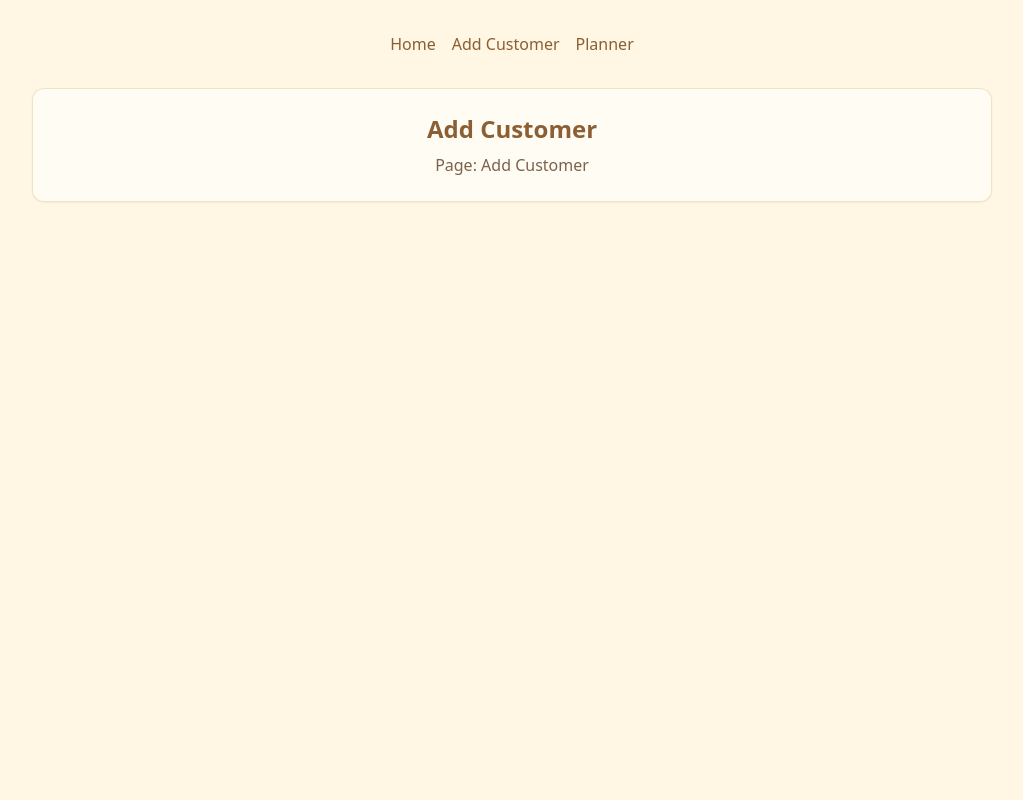
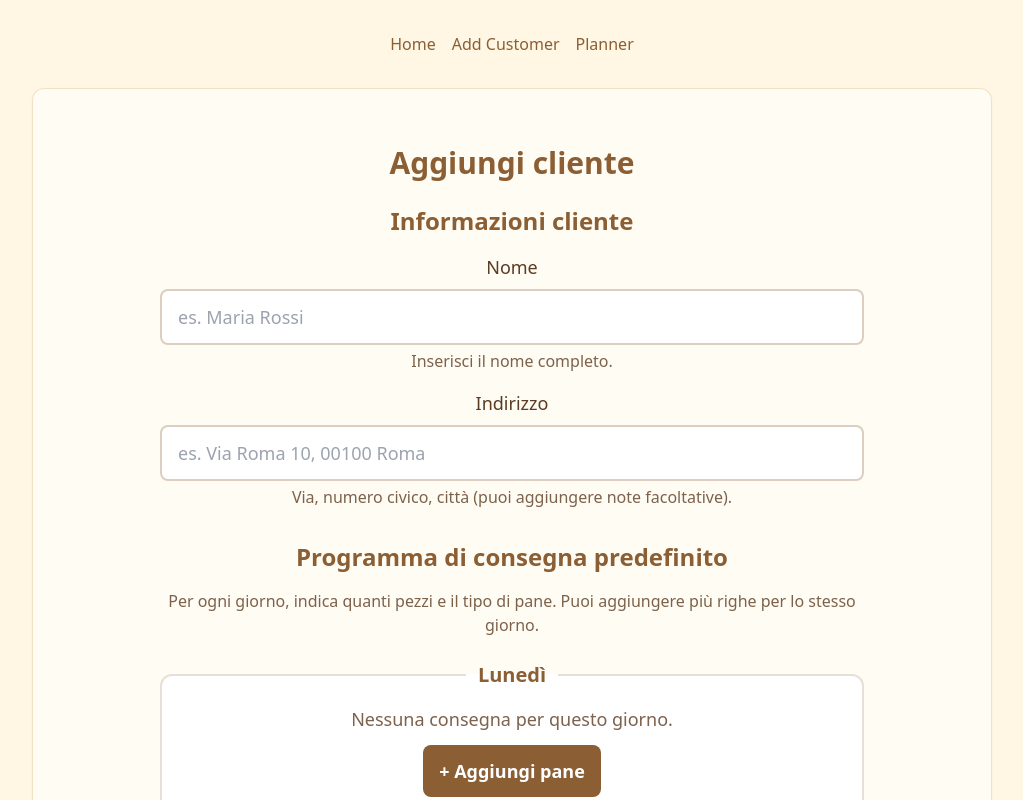
Before and after one commit to Eomm/il-forno, a React (Vite) app in the folder frontend/: page /add-customer in a window 1280 px wide. Shown: the top 800 px of the page, without its empty margins (128-1151 px from the left). Built offline with nearby package versions, Linux system fonts and the light colour scheme.

Commit message:
wip: add customer page

```diff
--- a/frontend/src/pages/AddCustomer.jsx
+++ b/frontend/src/pages/AddCustomer.jsx
@@ -1,8 +1,248 @@
+import { useState } from 'react'
+
+const DAYS = [
+  'Lunedì',
+  'Martedì',
+  'Mercoledì',
+  'Giovedì',
+  'Venerdì',
+  'Sabato',
+  'Domenica'
+]
+
+// Elenco tipi di pane disponibili
+const BREAD_TYPES = [
+  'Ciabatta',
+  'Baguette',
+  'Integrale',
+  'Rosetta',
+  'Filone',
+  'Pane comune'
+]
+
 export default function AddCustomer () {
+  const [name, setName] = useState('')
+  const [address, setAddress] = useState('')
+  const [schedule, setSchedule] = useState(() =>
+    DAYS.reduce((acc, day) => {
+      acc[day] = []
+      return acc
+    }, {})
+  )
+  const [submitAttempted, setSubmitAttempted] = useState(false)
+  const [missingType, setMissingType] = useState(new Set())
+  const makeKey = (day, id) => `${day}__${id}`
+
+  function handleSubmit (e) {
+    e.preventDefault()
+    setSubmitAttempted(true)
+
+    const newMissing = new Set()
+    DAYS.forEach((day) => {
+      // @ts-ignore schedule indicizzato per giorno
+      ; (schedule[day] || []).forEach((row) => {
+        if (!row.type || row.type.trim() === '') {
+          newMissing.add(makeKey(day, row.id))
+        }
+      })
+    })
+
+    if (newMissing.size > 0) {
+      setMissingType(newMissing)
+      const firstKey = newMissing.values().next().value
+      if (firstKey) {
+        const [d, rid] = String(firstKey).split('__')
+        const el = document.getElementById(`${d}-${rid}-type`)
+        if (el) el.focus()
+      }
+      return
+    }
+
+    // Nessun errore: procedi
+    setMissingType(new Set())
+    alert('non implementato')
+  }
+
+  function addRow (day) {
+    setSchedule(prev => ({
+      ...prev,
+      [day]: [
+        ...prev[day],
+        { id: crypto.randomUUID ? crypto.randomUUID() : `${Date.now()}-${Math.random()}`, quantity: 1, type: '' }
+      ]
+    }))
+  }
+
+  function updateRow (day, id, field, value) {
+    setSchedule(prev => ({
+      ...prev,
+      [day]: prev[day].map(row => (row.id === id ? { ...row, [field]: value } : row))
+    }))
+
+    if (field === 'type') {
+      setMissingType(prev => {
+        const next = new Set(prev)
+        const key = makeKey(day, id)
+        if (value && String(value).trim() !== '') {
+          next.delete(key)
+        } else if (submitAttempted) {
+          next.add(key)
+        }
+        return next
+      })
+    }
+  }
+
+  function removeRow (day, id) {
+    setSchedule(prev => ({
+      ...prev,
+      [day]: prev[day].filter(row => row.id !== id)
+    }))
+
+    setMissingType(prev => {
+      const next = new Set(prev)
+      next.delete(makeKey(day, id))
+      return next
+    })
+  }
+
   return (
-    <div className="space-y-2">
-      <h1 className="text-2xl font-semibold text-bakery-brown">Add Customer</h1>
-      <p className="text-bakery-choco/80">Page: Add Customer</p>
+    <div className="mx-auto max-w-3xl p-4 sm:p-6 lg:p-8">
+      <h1 className="text-3xl font-bold text-bakery-brown mb-6">Aggiungi cliente</h1>
+
+      <form onSubmit={handleSubmit} className="space-y-8">
+        {/* Customer info */}
+        <section aria-labelledby="customer-info-heading" className="space-y-4">
+          <h2 id="customer-info-heading" className="text-2xl font-semibold text-bakery-brown">Informazioni cliente</h2>
+          <div className="grid gap-4">
+            <div className="flex flex-col">
+              <label htmlFor="name" className="mb-2 text-lg font-medium text-bakery-choco">Nome</label>
+              <input
+                id="name"
+                name="name"
+                type="text"
+                required
+                value={name}
+                onChange={(e) => setName(e.target.value)}
+                placeholder="es. Maria Rossi"
+                className="text-lg px-4 py-3 rounded-lg border-2 border-bakery-brown/30 focus:outline-none focus:ring-4 focus:ring-bakery-brown/30 bg-white text-bakery-brown"
+                aria-describedby="name-help"
+              />
+              <p id="name-help" className="mt-1 text-bakery-choco/80">Inserisci il nome completo.</p>
+            </div>
+
+            <div className="flex flex-col">
+              <label htmlFor="address" className="mb-2 text-lg font-medium text-bakery-choco">Indirizzo</label>
+              <input
+                id="address"
+                name="address"
+                type="text"
+                required
+                value={address}
+                onChange={(e) => setAddress(e.target.value)}
+                placeholder="es. Via Roma 10, 00100 Roma"
+                className="text-lg px-4 py-3 rounded-lg border-2 border-bakery-brown/30 focus:outline-none focus:ring-4 focus:ring-bakery-brown/30 bg-white text-bakery-brown"
+                aria-describedby="address-help"
+              />
+              <p id="address-help" className="mt-1 text-bakery-choco/80">Via, numero civico, città (puoi aggiungere note facoltative).</p>
+            </div>
+          </div>
+        </section>
+
+        {/* Weekly schedule */}
+        <section aria-labelledby="schedule-heading" className="space-y-4">
+          <h2 id="schedule-heading" className="text-2xl font-semibold text-bakery-brown">Programma di consegna predefinito</h2>
+          <p className="text-bakery-choco/80">Per ogni giorno, indica quanti pezzi e il tipo di pane. Puoi aggiungere più righe per lo stesso giorno.</p>
+
+          <div className="space-y-6">
+            {DAYS.map((day) => (
+              <fieldset key={day} className="rounded-xl border-2 border-bakery-brown/20 bg-white">
+                <legend className="px-3 py-2 text-xl font-semibold text-bakery-brown">{day}</legend>
+                <div className="p-4 pt-2 space-y-3">
+                  {schedule[day].length === 0 ? (
+                    <p className="text-bakery-choco/80 text-lg" role="status">Nessuna consegna per questo giorno.</p>
+                  ) : (
+                    <ul className="space-y-3">
+                      {schedule[day].map((row) => (
+                        <li key={row.id} className="grid grid-cols-1 sm:grid-cols-[140px_1fr_auto] items-end gap-3 p-3 rounded-lg bg-bakery-brown/5">
+                          <div className="flex flex-col">
+                            <label className="mb-1 text-bakery-choco" htmlFor={`${day}-${row.id}-qty`}>Pezzi</label>
+                            <input
+                              id={`${day}-${row.id}-qty`}
+                              type="number"
+                              inputMode="numeric"
+                              min={1}
+                              max={99}
+                              step={1}
+                              value={row.quantity}
+                              onChange={(e) => updateRow(day, row.id, 'quantity', Math.min(99, Math.max(1, Number(e.target.value))))}
+                              onWheel={(e) => e.currentTarget.blur()}
+                              className="text-lg px-4 py-3 rounded-lg border-2 border-bakery-brown/30 focus:outline-none focus:ring-4 focus:ring-bakery-brown/30 bg-white text-bakery-brown"
+                            />
+                          </div>
+
+                          <div className="flex flex-col">
+                            <label className="mb-1 text-bakery-choco" htmlFor={`${day}-${row.id}-type`}>Tipo di pane</label>
+                            <select
+                              id={`${day}-${row.id}-type`}
+                              value={row.type}
+                              onChange={(e) => updateRow(day, row.id, 'type', e.target.value)}
+                              className="text-lg px-4 py-3 rounded-lg border-2 border-bakery-brown/30 focus:outline-none focus:ring-4 focus:ring-bakery-brown/30 bg-white text-bakery-brown"
+                              required
+                              aria-invalid={submitAttempted && missingType.has(makeKey(day, row.id))}
+                              aria-describedby={submitAttempted && missingType.has(makeKey(day, row.id)) ? `${day}-${row.id}-type-error` : undefined}
+                            >
+                              <option value="" disabled>Seleziona tipo di pane</option>
+                              {BREAD_TYPES.map((t) => (
+                                <option key={t} value={t}>{t}</option>
+                              ))}
+                            </select>
+                            {submitAttempted && missingType.has(makeKey(day, row.id)) && (
+                              <p id={`${day}-${row.id}-type-error`} className="mt-1 text-base text-red-700">Seleziona un tipo di pane.</p>
+                            )}
+                          </div>
+
+                          <div className="flex sm:justify-end">
+                            <button
+                              type="button"
+                              className="mt-6 sm:mt-0 inline-flex items-center justify-center px-4 py-3 text-lg font-semibold text-white bg-red-600 hover:bg-red-700 focus:outline-none focus:ring-4 focus:ring-red-300 rounded-lg"
+                              onClick={() => removeRow(day, row.id)}
+                              aria-label={`Rimuovi riga di consegna per ${day}`}
+                            >
+                              Rimuovi
+                            </button>
+                          </div>
+                        </li>
+                      ))}
+                    </ul>
+                  )}
+
+                  <div>
+                    <button
+                      type="button"
+                      className="inline-flex items-center justify-center px-4 py-3 text-lg font-semibold text-white bg-bakery-brown hover:bg-bakery-brown/90 focus:outline-none focus:ring-4 focus:ring-bakery-brown/30 rounded-lg"
+                      onClick={() => addRow(day)}
+                      aria-label={`Aggiungi riga di consegna per ${day}`}
+                    >
+                      + Aggiungi pane
+                    </button>
+                  </div>
+                </div>
+              </fieldset>
+            ))}
+          </div>
+        </section>
+
+        {/* Actions */}
+        <div className="pt-2">
+          <button
+            type="submit"
+            className="w-full sm:w-auto inline-flex items-center justify-center px-6 py-4 text-xl font-bold text-white bg-green-700 hover:bg-green-800 focus:outline-none focus:ring-4 focus:ring-green-300 rounded-xl"
+          >
+            Crea
+          </button>
+        </div>
+      </form>
     </div>
   )
 }
```
